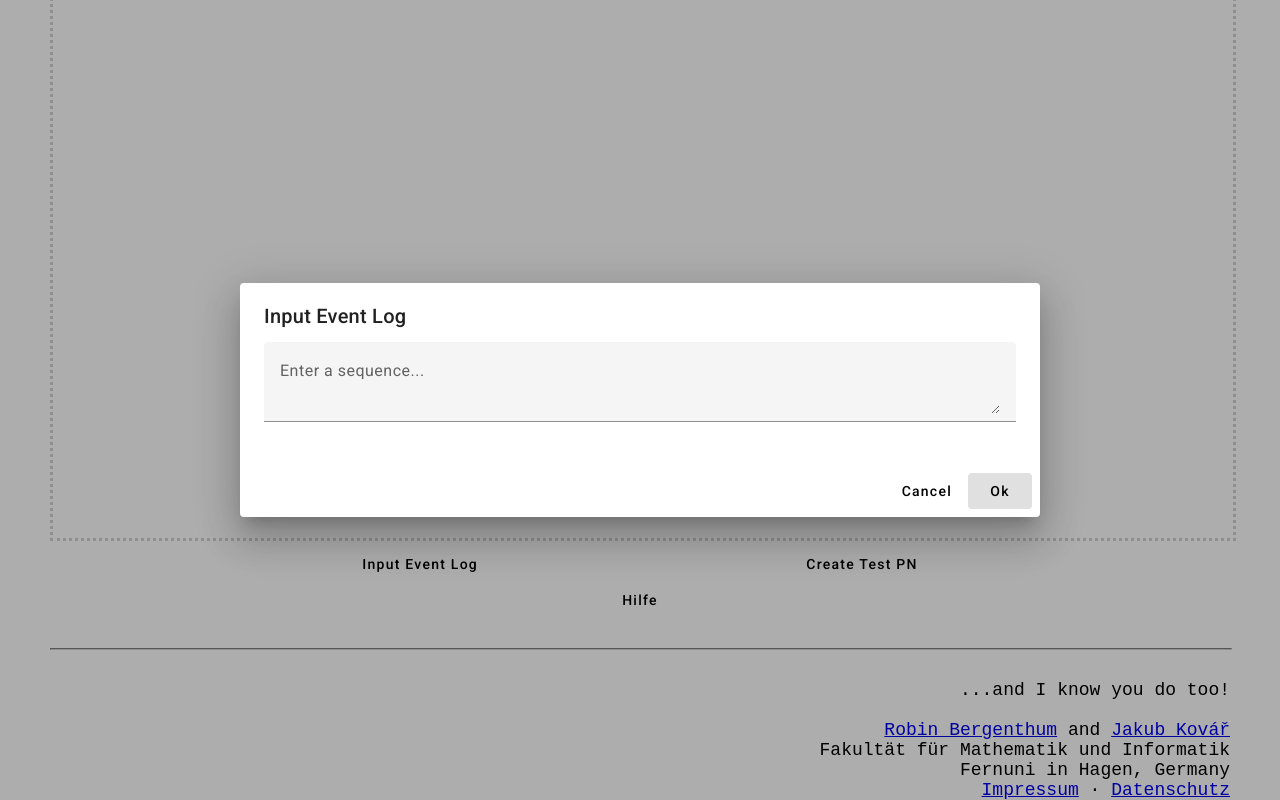
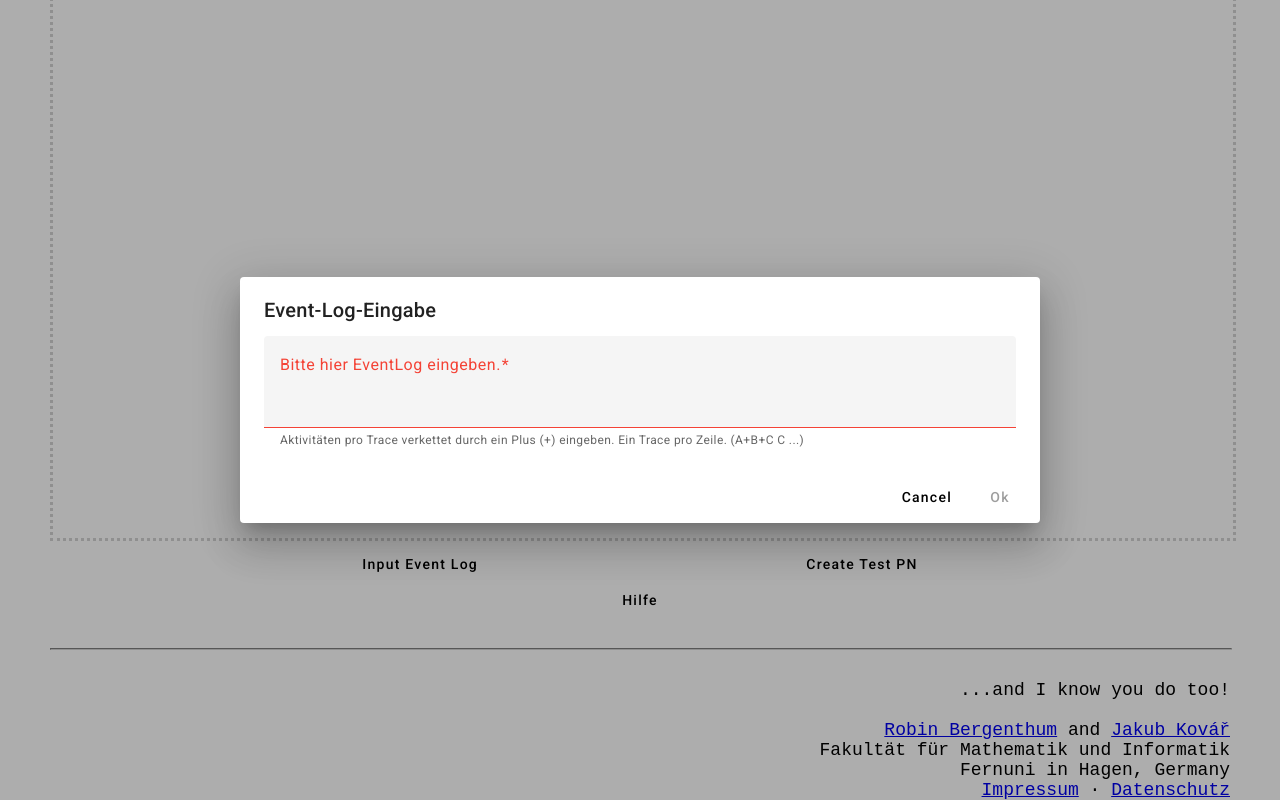
Before and after one commit to AndreasJuergensen/Programmiersysteme-Osten, an Angular app: page / in a window 1280 px wide. Both pictures are taken after a click on the button "Input Event Log". Built offline with nearby package versions, Linux system fonts and the light colour scheme.

Commit message:
SCRUM-23: added EventLogValidationService; changes in EventLogDialogComponent and AppModule

```diff
--- a/src/app/app.module.ts
+++ b/src/app/app.module.ts
@@ -17,6 +17,7 @@ import {
 import { DrawingAreaModule } from './components/drawing-area/drawing-area.module';
 import { FormsModule } from '@angular/forms';
 import { MatDialogModule } from '@angular/material/dialog';
+import { TextFieldModule } from '@angular/cdk/text-field';
 
 @NgModule({
     declarations: [AppComponent, FooterComponent],
@@ -33,6 +34,7 @@ import { MatDialogModule } from '@angular/material/dialog';
         MatSnackBarModule,
         FormsModule,
         MatDialogModule,
+        TextFieldModule,
     ],
     providers: [
         {
--- a/src/app/components/event-log-dialog/event-log-dialog.component.html
+++ b/src/app/components/event-log-dialog/event-log-dialog.component.html
@@ -1,20 +1,47 @@
-<h2 mat-dialog-title>Input Event Log</h2>
+<h2 mat-dialog-title>Event-Log-Eingabe</h2>
 <mat-dialog-content class="mat-typography">
     <form>
         <mat-form-field style="width: 100%">
-            <mat-label>Enter a sequence...</mat-label>
+            <mat-label>Bitte hier EventLog eingeben.</mat-label>
             <textarea
                 matInput
-                placeholder="Ex. It makes me feel..."
-                [(ngModel)]="eventLogInput"
-                [ngModelOptions]="{ standalone: true }"
+                cdkTextareaAutosize
+                cdkAutosizeMinRows="4"
+                placeholder="A+B+C
+                ..."
+                [formControl]="eventLogControl"
             ></textarea>
+            <mat-error
+                *ngIf="
+                    eventLogControl.hasError('required') &&
+                    eventLogControl.dirty
+                "
+            >
+                keine leere Eingabe möglich
+            </mat-error>
+            <mat-error
+                *ngIf="
+                    eventLogControl.hasError('invalidInput') &&
+                    eventLogControl.dirty
+                "
+            >
+                Ungültige Eingabe. > A+B+C C+A+Z ...
+            </mat-error>
+            <mat-hint
+                >Aktivitäten pro Trace verkettet durch ein Plus (+) eingeben.
+                Ein Trace pro Zeile. (A+B+C C ...)
+            </mat-hint>
         </mat-form-field>
     </form>
 </mat-dialog-content>
 <mat-dialog-actions align="end">
     <button mat-button mat-dialog-close>Cancel</button>
-    <button mat-button (click)="onOkClick()" cdkFocusInitial>
+    <button
+        mat-button
+        (click)="onOkClick()"
+        cdkFocusInitial
+        [disabled]="eventLogControl.invalid"
+    >
         Ok
     </button>
 </mat-dialog-actions>
--- a/src/app/components/event-log-dialog/event-log-dialog.component.ts
+++ b/src/app/components/event-log-dialog/event-log-dialog.component.ts
@@ -1,5 +1,10 @@
-import { Component, inject } from '@angular/core';
-import { FormsModule, ReactiveFormsModule } from '@angular/forms';
+import { Component, OnInit } from '@angular/core';
+import {
+    FormControl,
+    FormsModule,
+    ReactiveFormsModule,
+    Validators,
+} from '@angular/forms';
 import { MatButtonModule } from '@angular/material/button';
 import { MatDialogModule, MatDialogRef } from '@angular/material/dialog';
 import { MatFormFieldModule } from '@angular/material/form-field';
@@ -10,6 +15,8 @@ import { EventLog } from 'src/app/classes/event-log';
 import { CalculateCoordinatesService } from 'src/app/services/calculate-coordinates.service';
 import { CalculateDfgService } from 'src/app/services/calculate-dfg.service';
 import { EventLogParserService } from 'src/app/services/event-log-parser.service';
+import { CommonModule } from '@angular/common';
+import { EventLogValidationService } from 'src/app/services/event-log-validation.service';
 
 @Component({
     selector: 'app-event-log-dialog',
@@ -21,23 +28,50 @@ import { EventLogParserService } from 'src/app/services/event-log-parser.service
         MatFormFieldModule,
         MatInputModule,
         ReactiveFormsModule,
+        CommonModule,
     ],
     templateUrl: './event-log-dialog.component.html',
     styleUrl: './event-log-dialog.component.css',
 })
-export class EventLogDialogComponent {
+export class EventLogDialogComponent implements OnInit {
+    public eventLogControl = new FormControl('', {
+        validators: [
+            Validators.required,
+            this.validateFormControlInput.bind(this),
+        ],
+        updateOn: 'change',
+    });
+
     constructor(
         private dialogRef: MatDialogRef<EventLogDialogComponent, EventLog>,
         private eventLogParserService: EventLogParserService,
         private calculateDfgService: CalculateDfgService,
         private calculateCoordinatesService: CalculateCoordinatesService,
+        private eventLogValidationService: EventLogValidationService,
     ) {}
 
-    public eventLogInput: string = '';
+    ngOnInit(): void {
+        this.eventLogControl.markAsTouched();
+        this.eventLogControl.updateValueAndValidity();
+    }
+
+    private validateFormControlInput(
+        control: FormControl,
+    ): { [key: string]: boolean } | null {
+        const input = control.value;
+        if (input && !this.eventLogValidationService.validateInput(input)) {
+            return { invalidInput: true };
+        }
+        return null;
+    }
 
     public onOkClick(): void {
+        if (this.eventLogControl.invalid) {
+            return;
+        }
+
         const eventLog: EventLog = this.eventLogParserService.parse(
-            this.eventLogInput,
+            this.eventLogControl.value!,
         );
         const dfg: Dfg = this.calculateDfgService.calculate(eventLog);
         const graph =
--- /dev/null
+++ b/src/app/services/event-log-validation.service.ts
@@ -0,0 +1,16 @@
+import { Injectable } from '@angular/core';
+
+@Injectable({
+    providedIn: 'root',
+})
+export class EventLogValidationService {
+    /* [^\+]+ = 1 bis n beliebige Zeichen außer "+"
+    (?:\+[^\+]+)* = 0 bis n mal ("+" gefolgt von einem String bestehend aus 1 bis n beliebigen Zeichen außer "+") */
+
+    private readonly validEventLogPattern = /^[^\+]+(?:\+[^\+]+)*$/;
+    constructor() {}
+
+    validateInput(input: string): boolean {
+        return this.validEventLogPattern.test(input);
+    }
+}
```
Also changed, not shown: 1 other file (tests, documents, lock files or other folders).
